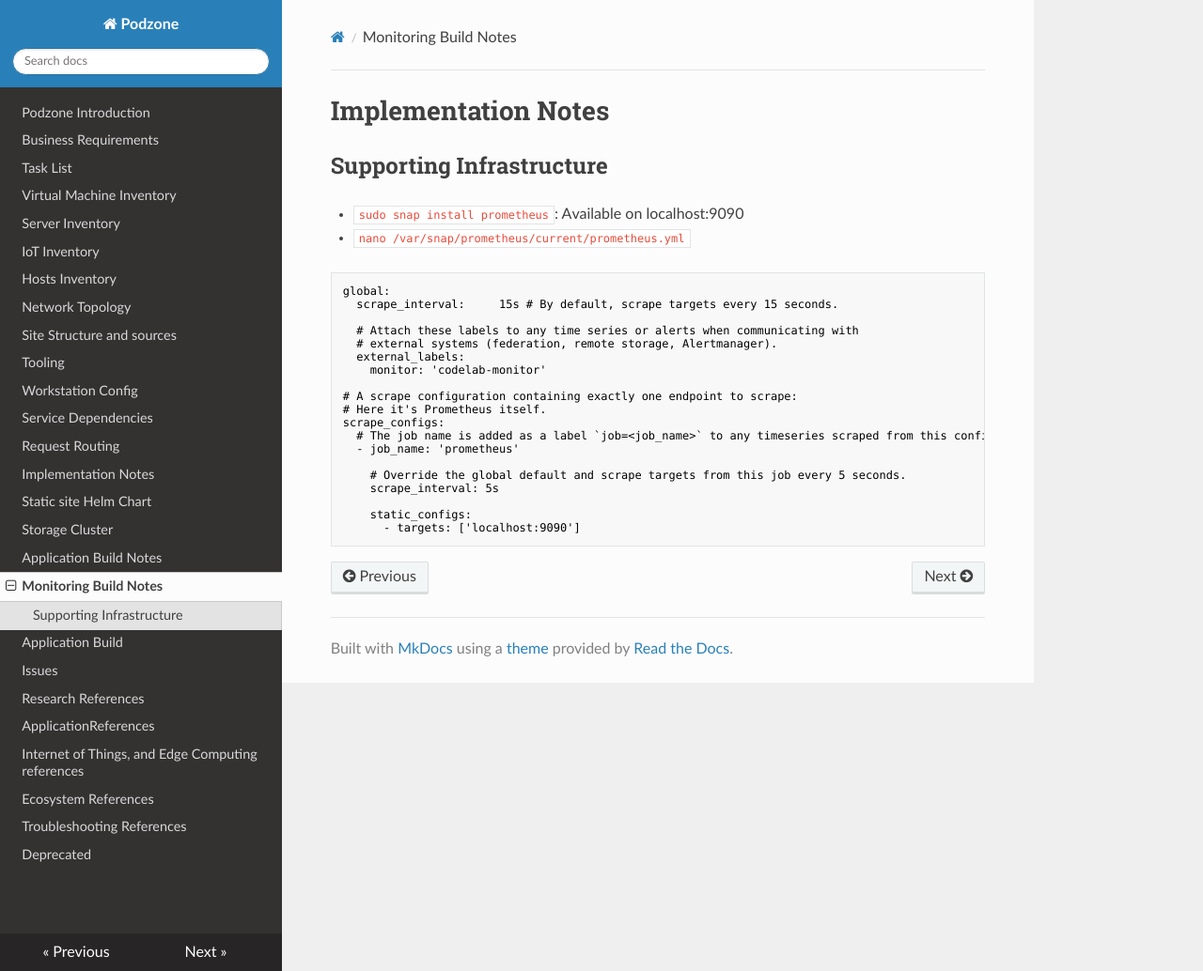
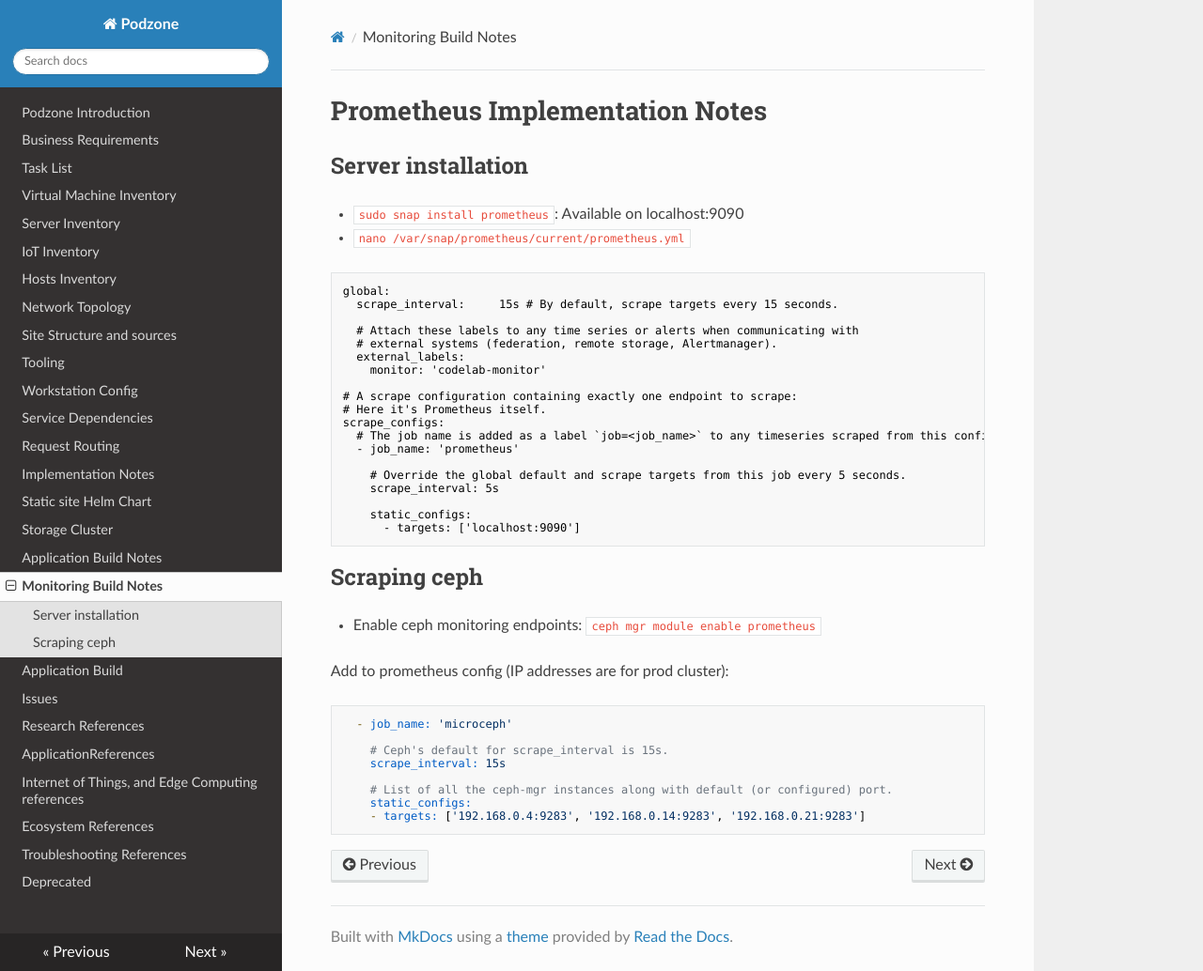
Before and after one commit to MoTTTT/podzone, an MkDocs documentation site: the page built from docs/technicalPrometheus.md, in a window 1280 px wide and 1034 px high. Shown: the whole window at 94% size. Built offline with MkDocs 1.6.1, drawn with Linux system fonts in a browser that asks for light colours; nearby versions of some CDN libraries.

Commit message:
Updated ceph docs

````diff
--- a/docs/technicalPrometheus.md
+++ b/docs/technicalPrometheus.md
@@ -1,6 +1,6 @@
-# Implementation Notes
+# Prometheus Implementation Notes
 
-## Supporting Infrastructure
+## Server installation
 
 - `sudo snap install prometheus`: Available on localhost:9090
 - `nano /var/snap/prometheus/current/prometheus.yml`
@@ -26,3 +26,20 @@
     static_configs:
       - targets: ['localhost:9090']
 ```
+
+## Scraping ceph
+
+- Enable ceph monitoring endpoints: `ceph mgr module enable prometheus`
+
+Add to prometheus config (IP addresses are for prod cluster):
+
+```yaml
+  - job_name: 'microceph'
+
+    # Ceph's default for scrape_interval is 15s.
+    scrape_interval: 15s
+
+    # List of all the ceph-mgr instances along with default (or configured) port.
+    static_configs:
+    - targets: ['192.168.0.4:9283', '192.168.0.14:9283', '192.168.0.21:9283']
+```
````
Also changed, not shown: docs/ReserveReferences.md (+1 -0 lines), docs/technicalCeph.md (+2 -2 lines), site/ReserveReferences/index.html, site/index.html, site/search/search_index.json, site/technicalCeph/index.html, site/technicalPrometheus/index.html.
